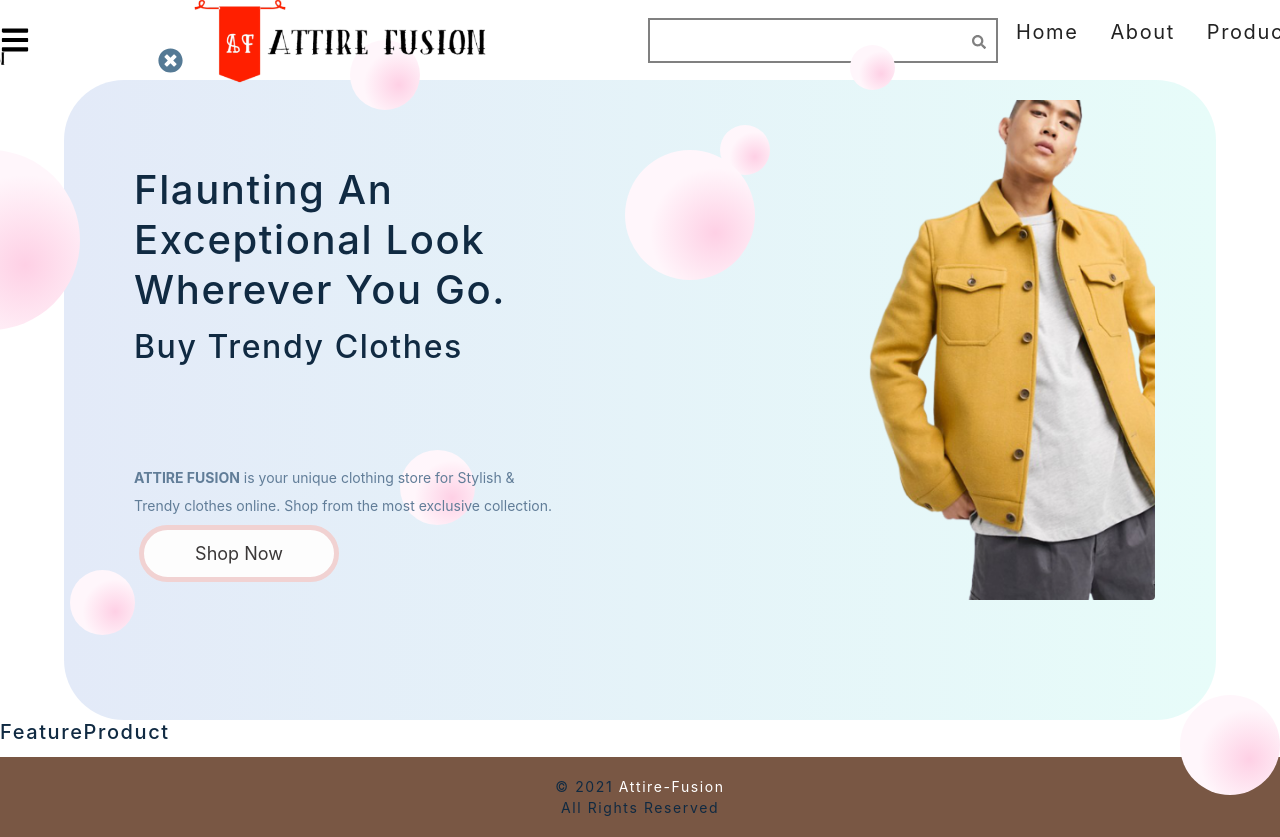
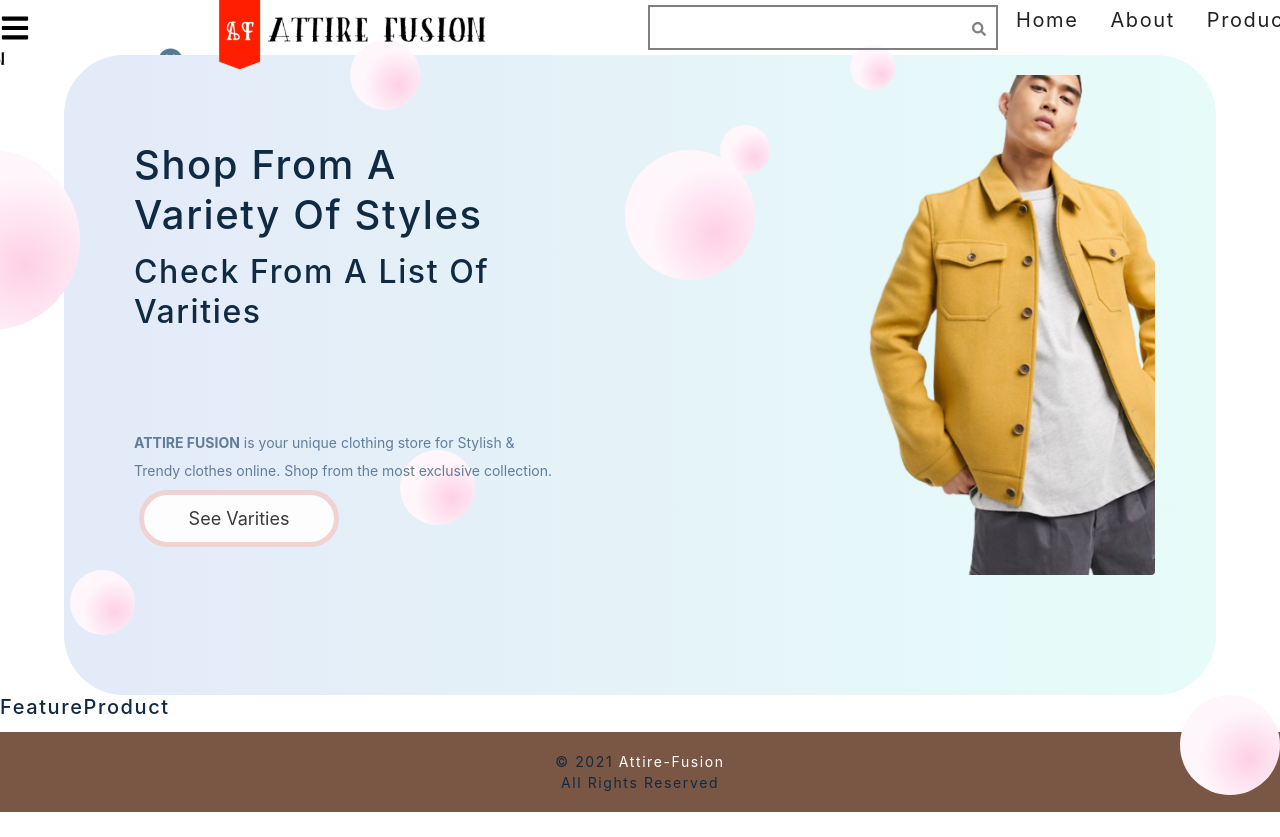
Before and after one commit to pesto-students/little-tags-pankaj6892, a React (Create React App) app: page / in a window 1280 px wide. Shown: the top 837 px of the page. After the commit the page ends 812 px from the top, so only its background shows below. Built offline with nearby package versions, Linux system fonts and the light colour scheme.

Commit message:
Commit some styling changes

```diff
--- a/src/Components/Cart.jsx
+++ b/src/Components/Cart.jsx
@@ -7,7 +7,6 @@ export default function Cart() {
   return (
     <div className="cart-btn-wrapper">
       <Link to='/cart' className='cart-btn'>
-        Cart
         <span className="cart-container">
           <FaShoppingCart />
           <span className="cart-value">12</span>
--- a/src/Components/Header.jsx
+++ b/src/Components/Header.jsx
@@ -7,7 +7,8 @@ import '../Pages/CSS_files/Header.css'
 import {links} from '../utils/Constants'
 
 export default function Header(){
-return <div className="header-container">
+return (
+    <div className="header-container">
         <button type="button" className="sidebar-icon"><FaBars /></button>
         <Link to="/">
         <img src={logo} className="App-logo" alt="logo" />
@@ -27,4 +28,5 @@ return <div className="header-container">
         <Cart />
         <Login />
     </div>
+)
 }
--- a/src/Components/Hero/Hero.css
+++ b/src/Components/Hero/Hero.css
@@ -26,6 +26,10 @@
 
 .right-aling{
   text-align: right;
+}
+
+.right-aling{
+  text-align: center;
 }
 
 .center {
--- a/src/Components/Hero/Hero.jsx
+++ b/src/Components/Hero/Hero.jsx
@@ -124,12 +124,12 @@ const Hero = () =>{
           <div className="circle9"></div>
           <div className="row">
             <div className="col-sm-6 p-85 left-aling">
-              <h1>Flaunting an exceptional look wherever you go.</h1>
-              <h2>Buy Trendy Clothes</h2>
+              <h1>Shop from a variety of Styles</h1>
+              <h2>Check from a list of varities</h2>
 
               <p className="pt-65"><strong>ATTIRE FUSION</strong> is your unique clothing store for Stylish & Trendy clothes online. Shop from the most exclusive collection.</p>
 
-              <div className="button"><span>Shop Now </span></div>
+              <div className="button"><span>See Varities </span></div>
             </div>
             <div className="col-sm-6 mt-0 right-align">
               <img src={yellowJacket} alt="pink dress" width="470px"/>
--- a/src/Pages/CSS_files/Header.css
+++ b/src/Pages/CSS_files/Header.css
@@ -1,6 +1,6 @@
 .header-container {
     width: 100%;
-    height: 80px;
+    height: 55px;
     justify-content: space-evenly;
     align-items: center;
     display:flex;
@@ -17,6 +17,7 @@
     background: transparent;
     border: transparent;
     cursor: pointer;
+    position: relative;
   }
 
   .sidebar-icon svg{
--- a/src/Pages/CSS_files/Searchbar.css
+++ b/src/Pages/CSS_files/Searchbar.css
@@ -5,4 +5,6 @@
     text-align: right;
     margin: 2px ;
     padding:10px;
+    z-index: 999;
+    position: relative;
 }
```
Lines whose indentation alone changed are shown as unchanged.
